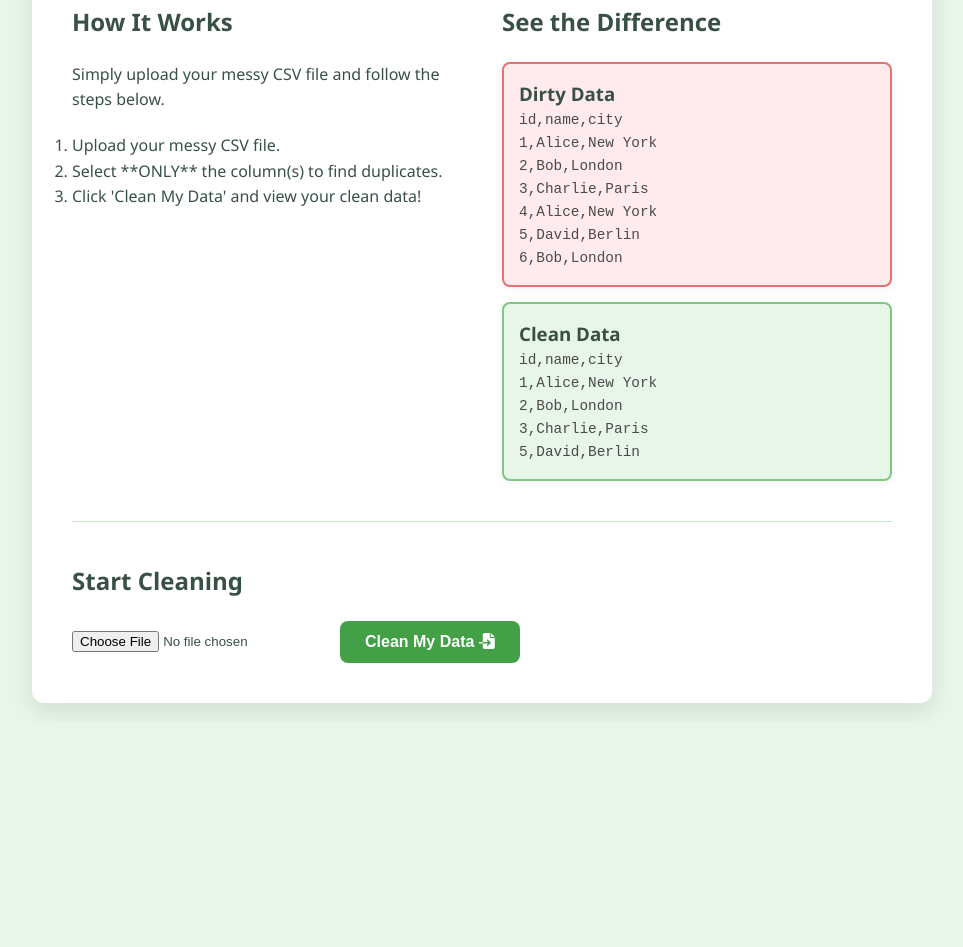
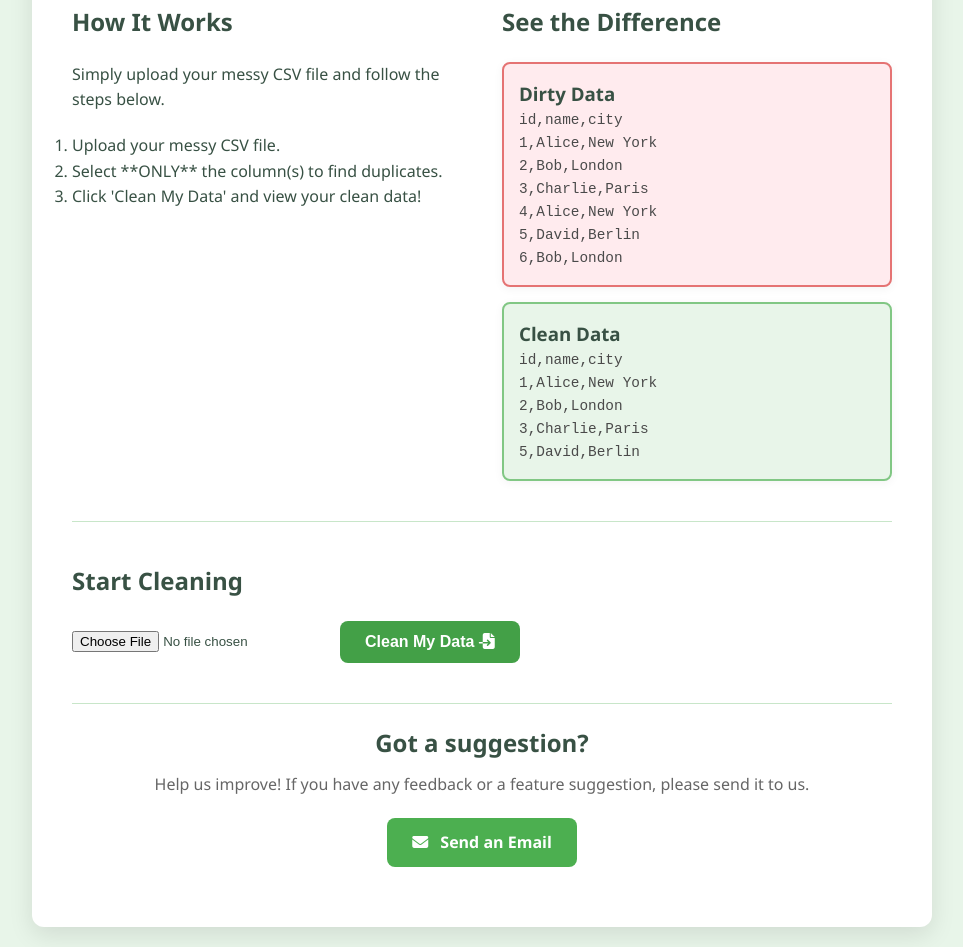
Before and after one commit to Ainzo20/CSV_cleaner, a plain HTML site: page public/index.html in a window 1280 px wide. Shown: the part 382-1329 px from the top of the page, without its empty margins (158-1121 px from the left). Before the commit the page ends 1105 px from the top, so only its background shows below. Drawn offline with Linux system fonts and the light colour scheme.

Commit message:
suggestion section

```diff
--- a/public/css/style.css
+++ b/public/css/style.css
@@ -170,3 +170,37 @@ pre {
     margin-top: 20px;
     flex-wrap: wrap;
 }
+
+.suggestions-section {
+    text-align: center;
+    padding: 20px;
+    border-top: 1px solid #c8e6c9;
+}
+
+.suggestions-section h2 {
+    margin-bottom: 10px;
+}
+
+.suggestions-section p {
+    margin-bottom: 20px;
+    color: #666;
+}
+
+.email-link {
+    display: inline-block;
+    background-color: #4CAF50;
+    color: white;
+    padding: 12px 25px;
+    text-decoration: none;
+    border-radius: 8px;
+    font-weight: bold;
+    transition: background-color 0.3s ease;
+}
+
+.email-link:hover {
+    background-color: #43a047;
+}
+
+.email-link i {
+    margin-right: 8px;
+}
--- a/public/index.html
+++ b/public/index.html
@@ -48,6 +48,13 @@
             </div>
             <div id="result"></div>
         </section>
+        <section class="suggestions-section">
+            <h2>Got a suggestion?</h2>
+            <p>Help us improve! If you have any feedback or a feature suggestion, please send it to us.</p>
+            <a href="mailto:karlvait84@gmail.com" class="email-link">
+                <i class="fas fa-envelope"></i> Send an Email
+            </a>
+        </section>
     </div>
     <script src="js/app.js"></script>
     <script src="examples/examples.js"></script>
```
